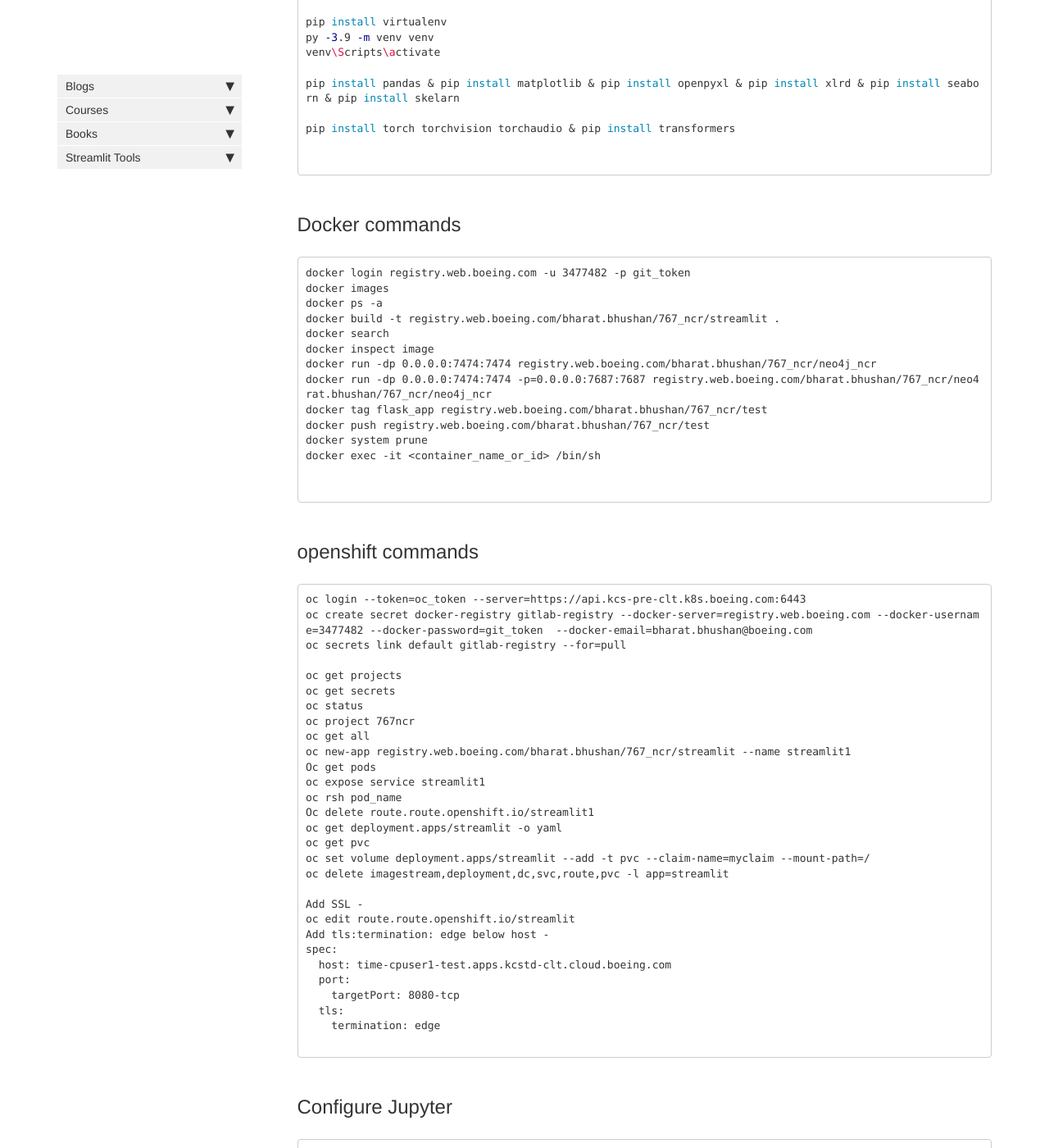
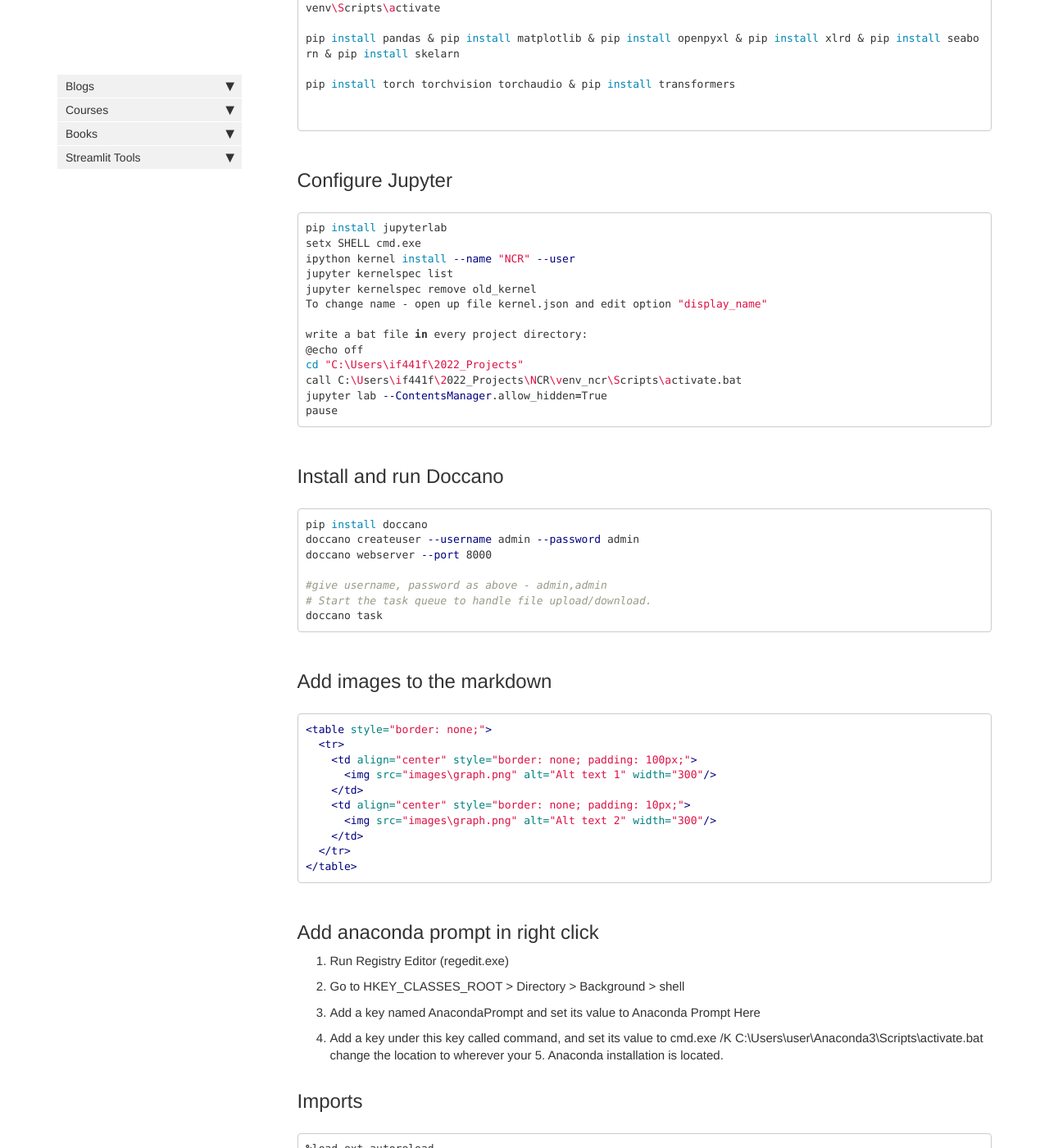
Before and after one commit to bhbharat/bhbharat.github.io, a Jekyll site: the page built from index.md, in a window 1280 px wide and 1400 px high, scrolled down 1044 px. Shown: the whole window at 82% size. Built offline with Jekyll 4.4.1, drawn with Linux system fonts in a browser that asks for light colours; comment, search, counter and statistics services are not loaded; some of the changed text lies outside the part shown.

Commit message:
Update index.md

````diff
--- a/index.md
+++ b/index.md
@@ -28,60 +28,6 @@ pip install pandas & pip install matplotlib & pip install openpyxl & pip install
 
 pip install torch torchvision torchaudio & pip install transformers
 
-
-```
-
-## Docker commands
-
-```
-docker login registry.web.boeing.com -u 3477482 -p git_token
-docker images
-docker ps -a
-docker build -t registry.web.boeing.com/bharat.bhushan/767_ncr/streamlit .
-docker search
-docker inspect image
-docker run -dp 0.0.0.0:7474:7474 registry.web.boeing.com/bharat.bhushan/767_ncr/neo4j_ncr
-docker run -dp 0.0.0.0:7474:7474 -p=0.0.0.0:7687:7687 registry.web.boeing.com/bharat.bhushan/767_ncr/neo4rat.bhushan/767_ncr/neo4j_ncr
-docker tag flask_app registry.web.boeing.com/bharat.bhushan/767_ncr/test
-docker push registry.web.boeing.com/bharat.bhushan/767_ncr/test
-docker system prune
-docker exec -it <container_name_or_id> /bin/sh
-
-
-```
-
-
-## openshift commands
-
-```
-oc login --token=oc_token --server=https://api.kcs-pre-clt.k8s.boeing.com:6443
-oc create secret docker-registry gitlab-registry --docker-server=registry.web.boeing.com --docker-username=3477482 --docker-password=git_token  --docker-email=bharat.bhushan@boeing.com
-oc secrets link default gitlab-registry --for=pull
-
-oc get projects
-oc get secrets
-oc status
-oc project 767ncr
-oc get all
-oc new-app registry.web.boeing.com/bharat.bhushan/767_ncr/streamlit --name streamlit1
-Oc get pods
-oc expose service streamlit1
-oc rsh pod_name
-Oc delete route.route.openshift.io/streamlit1
-oc get deployment.apps/streamlit -o yaml
-oc get pvc
-oc set volume deployment.apps/streamlit --add -t pvc --claim-name=myclaim --mount-path=/
-oc delete imagestream,deployment,dc,svc,route,pvc -l app=streamlit
-
-Add SSL -
-oc edit route.route.openshift.io/streamlit
-Add tls:termination: edge below host -
-spec:
-  host: time-cpuser1-test.apps.kcstd-clt.cloud.boeing.com
-  port:
-    targetPort: 8080-tcp
-  tls:
-    termination: edge
 
 ```
 
````
